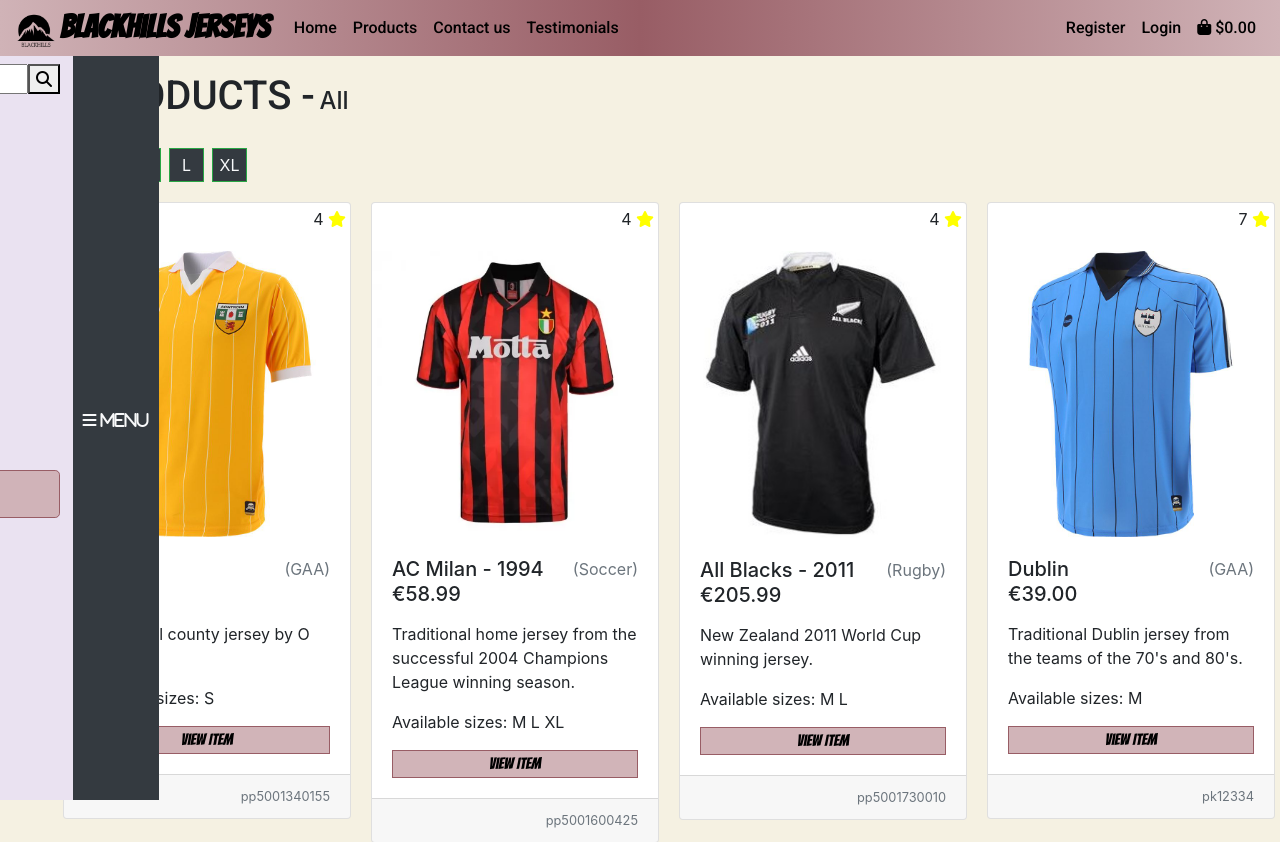
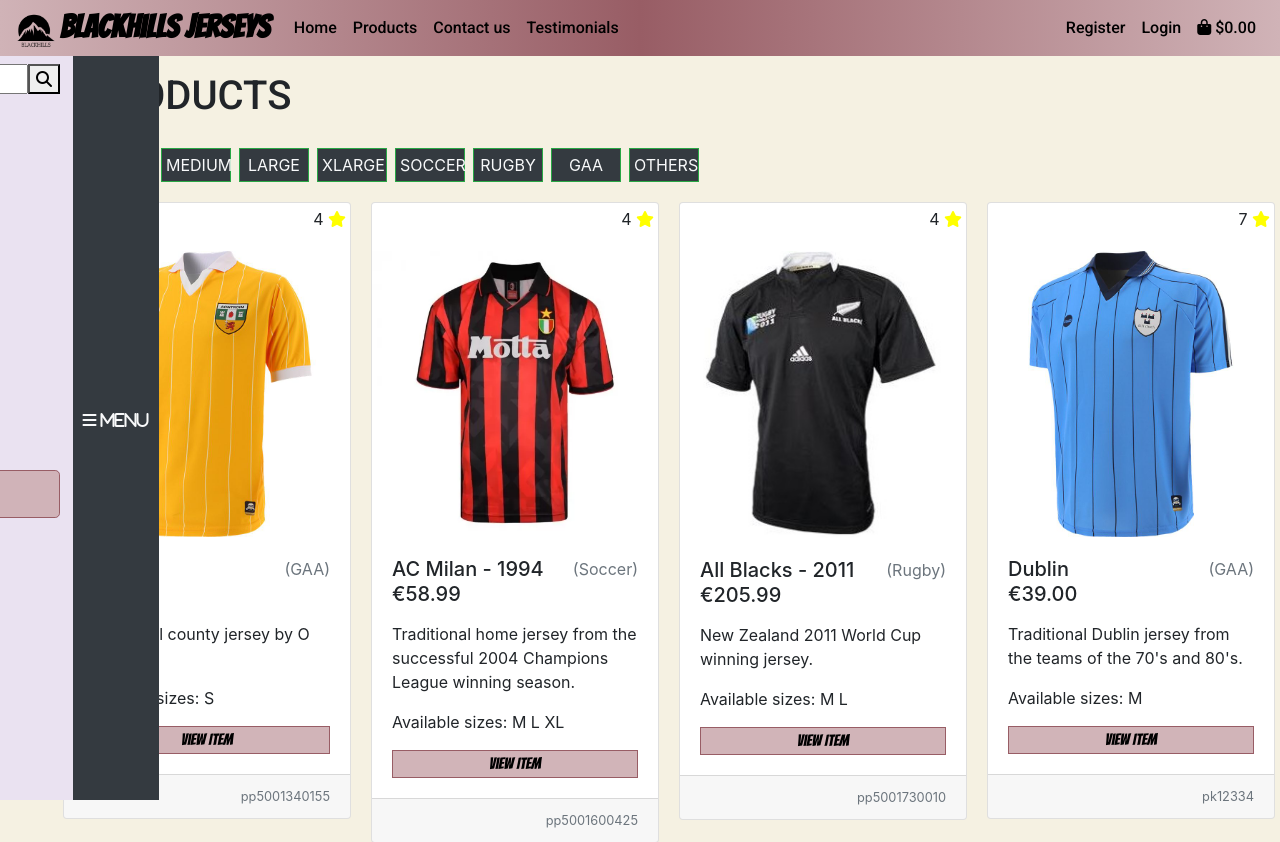
Before and after one commit to PeterKellett/project-4, a Django app: page /products/ in a window 1280 px wide. Shown: the top 842 px of the page. Run offline with Django 3.2, Linux system fonts and the light colour scheme; data comes from the database, SQL or seed files in the repository; some libraries are stand-ins or nearby versions.

Commit message:
Sidebar filtering form applied.

```diff
--- a/products/templates/products/products.html
+++ b/products/templates/products/products.html
@@ -22,91 +22,26 @@
             {% csrf_token %}
                 <div class="form-group">
                     <div class="form-check">
-
                         <input class="form-check-input" type="checkbox" value="" id="all" name="all" checked>
-                            <label class="form-check-label" for="all">
+                        <label class="form-check-label" for="all">
                                 All
-                            </label>
+                        </label>
                     </div>
                 </div>
-                {% for category in categories %}
+                {% for category, status in filter_dict.items %}
                     <div class="form-group">
                         <div class="form-check">
-                            <input class="form-check-input" type="checkbox" value="True" id="{{ category }}" name="{{ category }}"  {% if soccer %} checked {% endif %} >
-                                <label class="form-check-label" for="{{ category }}">
-                                    {{ category.friendly_name }}
+                            <input class="form-check-input" type="checkbox" value="True" id="{{ category }}" name="{{ category }}"  {% if status %} checked {% endif %} >
+                            <label class="form-check-label" for="{{ category }}">
+                                    {{ category.title }}
                             </label>
                         </div>
                     </div>
                 {% endfor %}
 
-                <div class="form-group">
-                    <div class="form-check">
-                        <input class="form-check-input" type="checkbox" value="True" id="small" name="small" {% if small %} checked {% endif %} >
-                            <label class="form-check-label" for="small">
-                                Small
-                        </label>
-                    </div>
-                </div>
-                <div class="form-group">
-                    <div class="form-check">
-                        <input class="form-check-input" type="checkbox" value="True" id="medium" name="medium"  {% if medium %} checked {% endif %} >
-                            <label class="form-check-label" for="medium">
-                                Medium
-                        </label>
-                    </div>
-                </div>
-                <div class="form-group">
-                    <div class="form-check">
-                        <input class="form-check-input" type="checkbox" value="True" id="large" name="large"  {% if large %} checked {% endif %} >
-                            <label class="form-check-label" for="large">
-                                Large
-                        </label>
-                    </div>
-                </div>
-                <div class="form-group">
-                    <div class="form-check">
-                        <input class="form-check-input" type="checkbox" value="True" id="xlarge" name="xlarge"  {% if xlarge %} checked {% endif %} >
-                            <label class="form-check-label" for="xlarge">
-                                X-Large
-                        </label>
-                    </div>
-                </div>
                 <button class="products-button btn btn-lg w-100" type="submit">Submit
                     <span class="icon"><i class="fas fa-tshirt"></i></span></button>
             </form>
-            {% if current_category == None %}
-                <p>
-                    <strong>
-                        <a class="text-decoration-none" href="{% url 'products' %}">
-                            All
-                        </a>
-                    </strong>
-                </p>
-            {% else %}
-                <p>
-                    <a class="text-decoration-none" href="{% url 'products' %}">
-                        All
-                    </a>
-                </p>
-            {% endif %}
-            {% for category in categories %}
-                {% if category.name == current_category %}
-                    <p><strong>
-                        <a class="text-decoration-none" href="{% url 'products' %}?category={{ category.name }}">
-                            {{ category.friendly_name }}
-                        </a></strong>
-                    </p>
-                {% else %}
-                    <p>
-                        <a class="text-decoration-none" href="{% url 'products' %}?category={{ category.name }}">
-                            {{ category.friendly_name }}
-                        </a>
-                    </p>
-                {% endif %}
-
-            {% endfor %}
-
         </div>
 
         <div id="menu-open" class="bg-dark text-light sidenav-activator align-top" type="button" onclick="openNav()">
@@ -119,49 +54,19 @@
 
     <div class="ml-3 ml-md-5" id="main-container">
         <h1 class="mt-3 pl-2 pl-md-4 d-inline-block">
-            Products -
+            Products
         </h1>
-        <h4 class=" d-inline-block">
-            {% if current_category == None %}
-                All
-            {% else %}
-                {{ current_category|title }}
-            {% endif %}
-        </h4>
+
         <div class="row m-3">
-            {% if small == None %}
-                <a href="{% url 'products' %}?small=True&medium=False&large=False&xlarge=False" class="m-1 p-1 bg-dark text-light size-button d-inline text-center">S</a>
-            {% elif small %}
-                <a href="{% url 'products' %}?small=False&medium={{medium}}&large={{large}}&xlarge={{xlarge}}" class="m-1 p-1 bg-dark text-light border border-success size-button d-inline text-center">S</a>
-            {% else %}
-                <a href="{% url 'products' %}?small=True&medium={{medium}}&large={{large}}&xlarge={{xlarge}}" class="m-1 p-1 bg-light text-dark size-button d-inline text-center">S</a>
-            {% endif %}
+            {% for x, y in filter_dict.items %}
+                {% if y %}
+                    <div class="m-1 p-1 bg-dark text-light border border-success size-button d-inline text-center">{{ x.upper }}</div>
+                {% else %}
+                    <div class="m-1 p-1 bg-light text-dark size-button d-inline text-center">{{ x.upper }}</div>
+                {% endif %}
+            {% endfor %}
+        </div>
 
-            {% if medium == None %}
-                <a href="{% url 'products' %}?small=False&medium=True&large=False&xlarge=False" class="m-1 p-1 bg-dark text-light size-button d-inline text-center">M</a>
-            {% elif medium %}
-                <a href="{% url 'products' %}?small={{small}}&medium=False&large={{large}}&xlarge={{xlarge}}" class="m-1 p-1 bg-dark text-light border border-success size-button d-inline text-center">M</a>
-            {% else %}
-                <a href="{% url 'products' %}?small={{small}}&medium=True&large={{large}}&xlarge={{xlarge}}" class="m-1 p-1 bg-light text-dark size-button d-inline text-center">M</a>
-            {% endif %}
-
-            {% if large == None %}
-                <a href="{% url 'products' %}?small=False&medium=False&large=True&xlarge=False" class="m-1 p-1 bg-dark text-light size-button d-inline text-center">L</a>
-            {% elif large %}
-                <a href="{% url 'products' %}?small={{small}}&medium={{medium}}&large=False&xlarge={{xlarge}}" class="m-1 p-1 bg-dark text-light border border-success size-button d-inline text-center">L</a>
-            {% else %}
-                <a href="{% url 'products' %}?small={{small}}&medium={{medium}}&large=True&xlarge={{xlarge}}" class="m-1 p-1 bg-light text-dark size-button d-inline text-center">L</a>
-            {% endif %}
-
-            {% if xlarge == None %}
-                <a href="{% url 'products' %}?small=False&medium=False&large=False&xlarge=True" class="m-1 p-1 bg-dark text-light size-button d-inline text-center">XL</a>
-            {% elif xlarge %}
-                <a href="{% url 'products' %}?small={{small}}&medium={{medium}}&large={{large}}&xlarge=False" class="m-1 p-1 bg-dark text-light border border-success size-button d-inline text-center">XL</a>
-            {% else %}
-                <a href="{% url 'products' %}?small={{small}}&medium={{medium}}&large={{large}}&xlarge=True" class="m-1 p-1 bg-light text-dark size-button d-inline text-center">XL</a>
-            {% endif %}
-
-        </div>
 
         <div class="row justify-content-start card-group">
             {% for product in products %}
--- a/products/views.py
+++ b/products/views.py
@@ -8,80 +8,67 @@ from .models import Product, Category
 # Create your views here.
 def all_products(request):
     """A view to show all products including sorting and search queries"""
+    # Get all products
+    # Result <class 'products.models.Category'>
     products = Product.objects.all()
+    # Get all categories
+    # Result <class 'products.models.Category'>
     categories = Category.objects.all()
-
+    filter_dict = {}
     query = None
-    current_category = None
     """
-    Filters 2 step process:
-    1. Filter the sizes into individual querysets and amalgamate all into one
-        queryset before eliminating categories.
+    1. First get all the products based on the individual sizes
+        and store as individual querysets.
     """
     if request.GET:
         if 'small' in request.GET:
-            small = bool(request.GET['small'])
+            filter_dict['small'] = True
             small_queryset = products.filter(size_s=True)
         else:
-            small = False
+            filter_dict['small'] = False
             small_queryset = products.filter(size_s=None)
 
         if 'medium' in request.GET:
-            medium = bool(request.GET['medium'])
+            filter_dict['medium'] = True
             medium_queryset = products.filter(size_m=True)
         else:
-            medium = False
+            filter_dict['medium'] = False
             medium_queryset = products.filter(size_m=None)
 
         if 'large' in request.GET:
-            large = bool(request.GET['large'])
+            filter_dict['large'] = True
             large_queryset = products.filter(size_lg=True)
         else:
-            large = False
+            filter_dict['large'] = False
             large_queryset = products.filter(size_lg=None)
 
         if 'xlarge' in request.GET:
-            xlarge = bool(request.GET['xlarge'])
+            filter_dict['xlarge'] = True
             xlarge_queryset = products.filter(size_xl=True)
         else:
-            xlarge = False
+            filter_dict['xlarge'] = False
             xlarge_queryset = products.filter(size_xl=None)
-        products = small_queryset | medium_queryset | large_queryset | xlarge_queryset
         """
-        2. Now exclude the products from the queryset if the category is not checked.
-            If the category is checked the queryset remains untouched.
+        2: Now combine the sizes querysets into one queryset
         """
-        if 'soccer' in request.GET:
-            soccer = bool(request.GET['soccer'])
-            products = products
-        else:
-            soccer = False
-            category = ['soccer']
-            products = products.exclude(category__name__in=category)
-
-        if 'rugby' in request.GET:
-            rugby = bool(request.GET['rugby'])
-            products = products
-        else:
-            rugby = False
-            category = ['rugby']
-            products = products.exclude(category__name__in=category)
-
-        if 'gaa' in request.GET:
-            gaa = bool(request.GET['gaa'])
-            products = products
-        else:
-            gaa = False
-            category = ['gaa']
-            products = products.exclude(category__name__in=category)
-
-        if 'other' in request.GET:
-            other = bool(request.GET['other'])
-            products = products
-        else:
-            other = False
-            category = ['other']
-            products = products.exclude(category__name__in=category)
+        products = small_queryset \
+            | medium_queryset \
+            | large_queryset \
+            | xlarge_queryset
+        """
+        3. For each category not selected remove the items \
+            from the combined queryset
+        """
+        for category in categories:
+            category = str(category)
+            if category in request.GET:
+                filter_dict[category] = True
+            else:
+                filter_dict[category] = False
+                category = [category]
+                products = products.exclude(category__name__in=category)
+                print("products exclude")
+                print(products)
 
         if 'q' in request.GET:
             query = request.GET['q']
@@ -95,28 +82,20 @@ def all_products(request):
             products = products.filter(queries)
 
     else:
-        soccer = True
-        rugby = True
-        gaa = True
-        other = True
-        small = True
-        medium = True
-        large = True
-        xlarge = True
+        filter_dict = {
+            'small': True,
+            'medium': True,
+            'large': True,
+            'xlarge': True,
+        }
+        for category in categories:
+            category = str(category)
+            filter_dict[category] = True
 
     context = {
+        'filter_dict': filter_dict,
         'products': products,
         'search_term': query,
-        'categories': categories,
-        'current_category': current_category,
-        'soccer': soccer,
-        'rugby': rugby,
-        'gaa': gaa,
-        'other': other,
-        'small': small,
-        'medium': medium,
-        'large': large,
-        'xlarge': xlarge,
     }
     print("END")
     return render(request, 'products/products.html', context)
--- a/static/css/base.css
+++ b/static/css/base.css
@@ -231,7 +231,7 @@ header a {
 }
 
 .size-button {
-    width: 35px;
+    width: 70px;
 }
 
 .increment-qty, .decrement-qty {
@@ -239,7 +239,9 @@ header a {
         background-color: #985d65;
         color: #fff;
     }
-
+.form-check-input {
+    background-color: red;
+}
 /*---------------------*/
 .fa-star {
     color: yellow;
```
